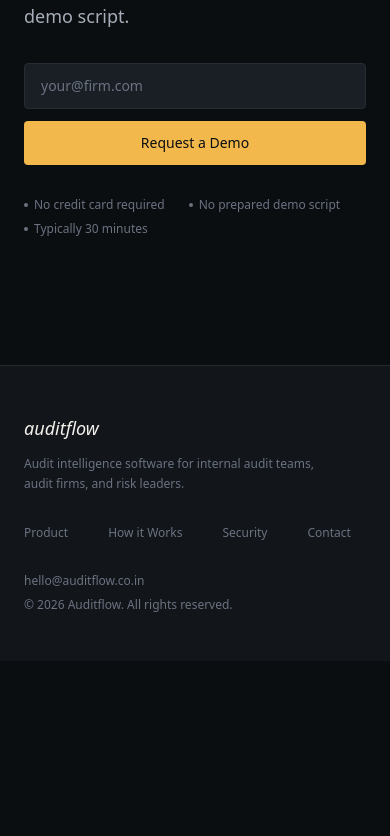
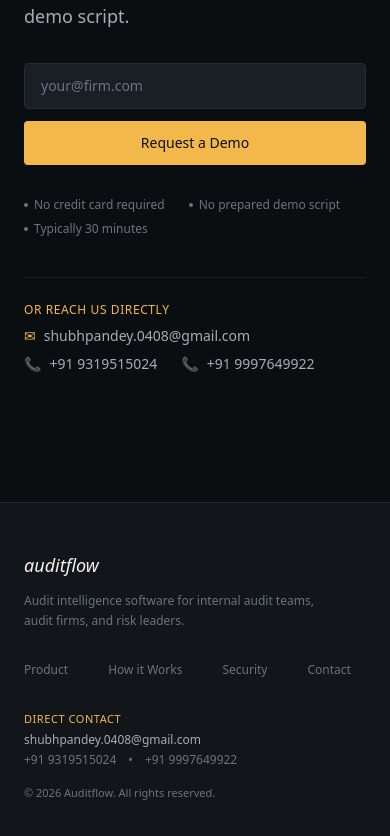
Before and after one commit to shubh-pandey25/audito, a Next.js app: page / in a window 390 px wide. Shown: the part 10992-11828 px from the top of the page. Before the commit the page ends 11653 px from the top, so only its background shows below. Built offline with nearby package versions, Linux system fonts and the light colour scheme.

Commit message:
Add contact phone numbers and email to Footer and FinalCTA

```diff
--- a/src/components/FinalCTA.tsx
+++ b/src/components/FinalCTA.tsx
@@ -103,6 +103,32 @@
                 </div>
               ))}
             </div>
+
+            <div className="mt-2 pt-6 border-t border-border-subtle/60 flex flex-col gap-2">
+              <span className="font-mono text-xs text-accent-bright uppercase tracking-wider">
+                Or Reach Us Directly
+              </span>
+              <div className="flex flex-wrap items-center gap-x-6 gap-y-2 font-manrope text-sm text-text-secondary">
+                <a
+                  href="mailto:shubhpandey.0408@gmail.com"
+                  className="flex items-center gap-2 hover:text-accent-bright transition-colors duration-200"
+                >
+                  <span className="text-accent-bright">✉</span> shubhpandey.0408@gmail.com
+                </a>
+                <a
+                  href="tel:+919319515024"
+                  className="flex items-center gap-2 hover:text-accent-bright transition-colors duration-200"
+                >
+                  <span className="text-accent-bright">📞</span> +91 9319515024
+                </a>
+                <a
+                  href="tel:+919997649922"
+                  className="flex items-center gap-2 hover:text-accent-bright transition-colors duration-200"
+                >
+                  <span className="text-accent-bright">📞</span> +91 9997649922
+                </a>
+              </div>
+            </div>
           </motion.div>
         </div>
       </div>
--- a/src/components/Footer.tsx
+++ b/src/components/Footer.tsx
@@ -41,13 +41,25 @@
 
           {/* Right — contact/legal */}
           <div className="flex flex-col gap-2 items-start md:items-end">
-            <a
-              href="mailto:hello@auditflow.co.in"
-              className="font-manrope text-xs text-text-muted hover:text-text-secondary transition-colors duration-200"
-            >
-              hello@auditflow.co.in
-            </a>
-            <p className="font-mono text-xs text-text-muted">
+            <div className="flex flex-col gap-1 items-start md:items-end">
+              <span className="font-mono text-[11px] uppercase tracking-wider text-accent-bright">Direct Contact</span>
+              <a
+                href="mailto:shubhpandey.0408@gmail.com"
+                className="font-manrope text-xs text-text-secondary hover:text-accent-bright transition-colors duration-200"
+              >
+                shubhpandey.0408@gmail.com
+              </a>
+              <div className="flex flex-wrap items-center gap-x-3 gap-y-1 font-manrope text-xs text-text-muted">
+                <a href="tel:+919319515024" className="hover:text-text-secondary transition-colors">
+                  +91 9319515024
+                </a>
+                <span>•</span>
+                <a href="tel:+919997649922" className="hover:text-text-secondary transition-colors">
+                  +91 9997649922
+                </a>
+              </div>
+            </div>
+            <p className="font-mono text-[11px] text-text-muted mt-2">
               © {currentYear} Auditflow. All rights reserved.
             </p>
           </div>
```
